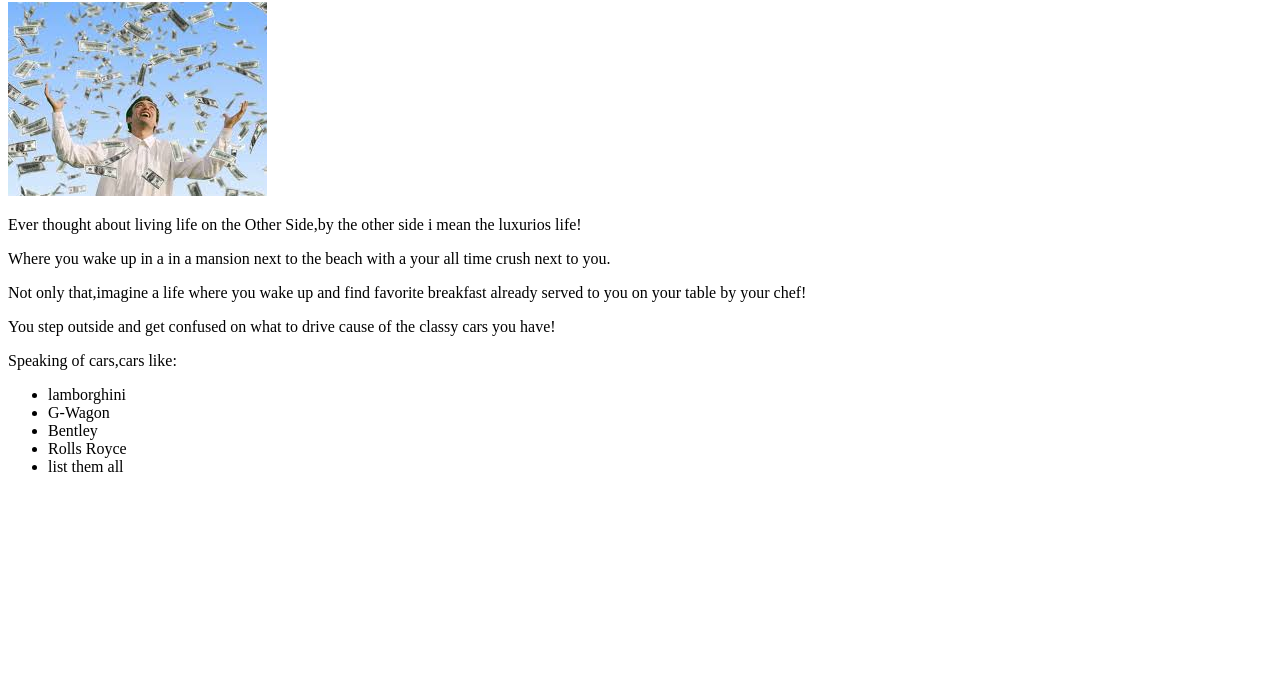
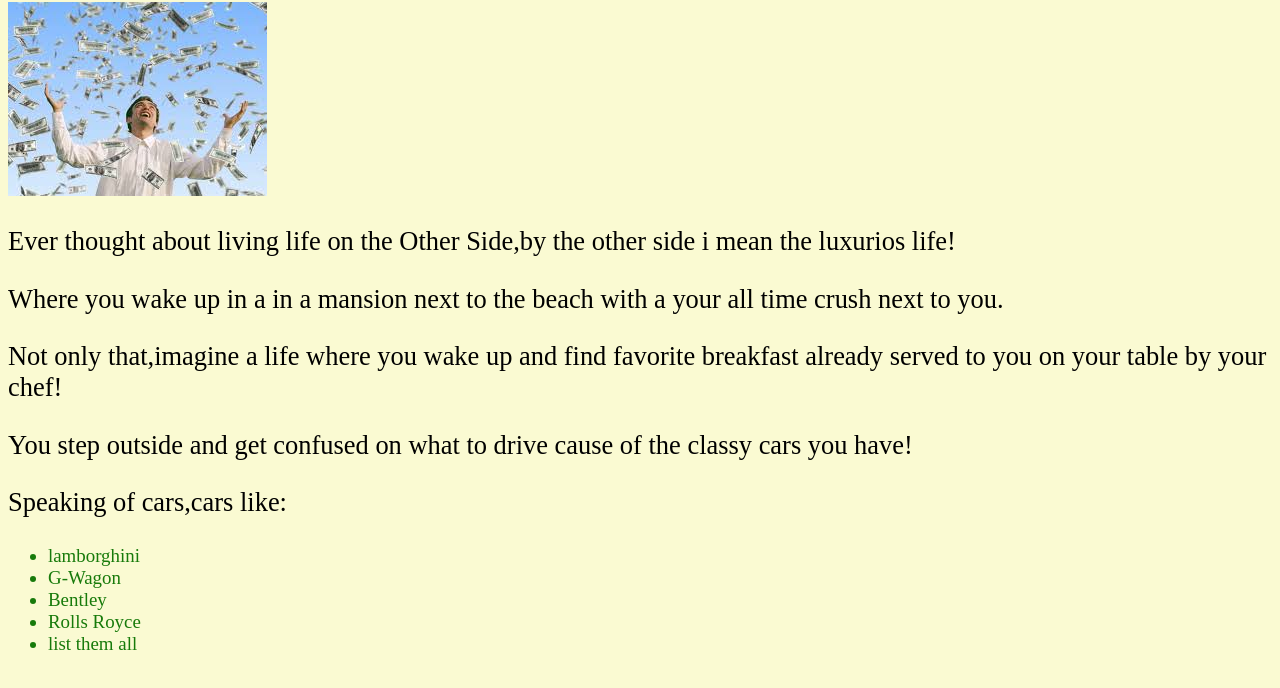
Before and after one commit to kiariekamau/My-dream-goals, a plain HTML site: page my-fantasies.html in a window 1280 px wide. Shown: the part 78-766 px from the top of the page. Drawn offline with Linux system fonts and the light colour scheme.

Commit message:
make changes to the page using styles.css

```diff
--- a/css/styles.css
+++ b/css/styles.css
@@ -4,3 +4,13 @@ h1 {
     font-style:italic ;
     text-size-adjust: 30px;
 }
+p {
+    font-size:7mm ;
+}
+body {
+    background-color: lightgoldenrodyellow;
+}
+ul {
+    font-size: 5mm;
+    color: rgb(23, 122, 10);
+}
```
